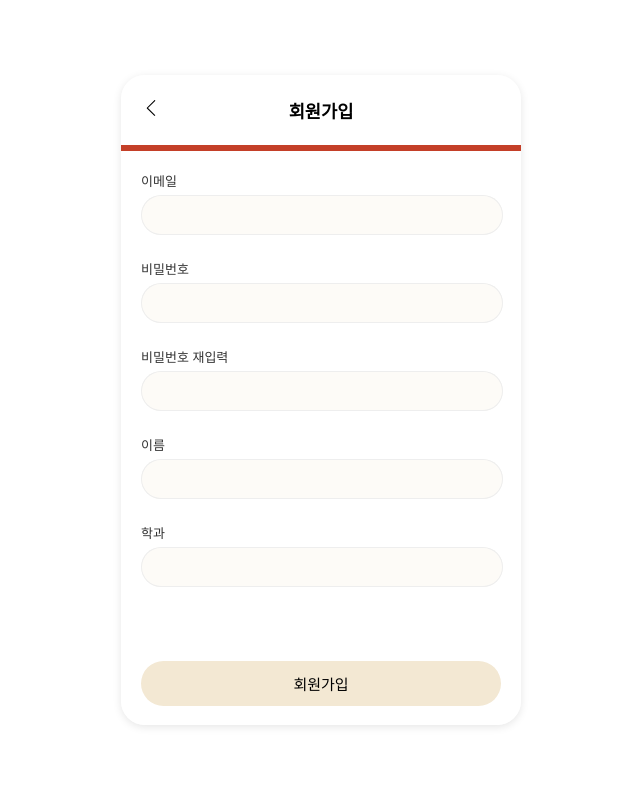
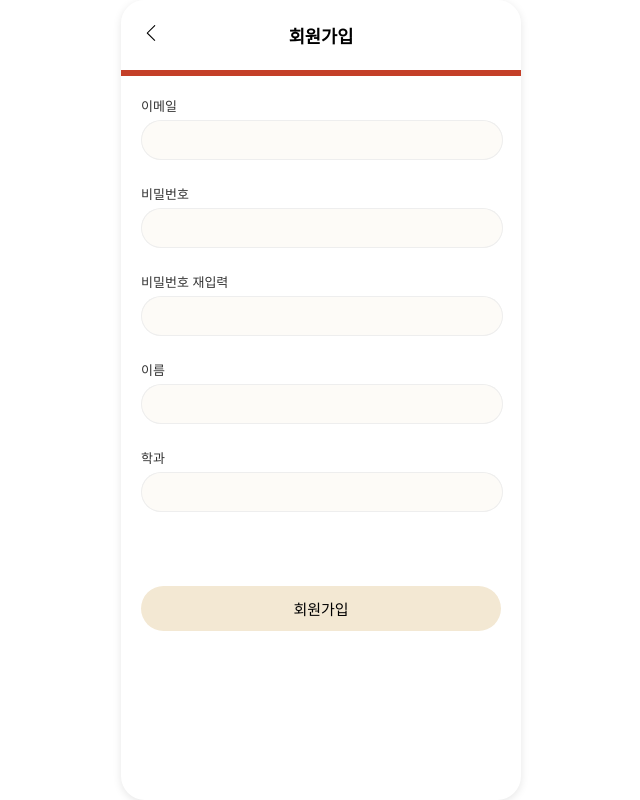
Before and after one commit to Seongjun-Bang/9room-univ-toy-project-1, a React (Create React App) app in the folder toy-project/: page /Register in a window 1280 px wide. Shown: the whole page, without its empty margins (319-959 px from the left). Built offline with nearby package versions, Linux system fonts and the light colour scheme.

Commit message:
소숫점 + app.css수정

```diff
--- a/toy-project/src/App.css
+++ b/toy-project/src/App.css
@@ -12,7 +12,7 @@ body {
   transform: translate(-50%, -50%);
 
   width: 400px;
-  height: 650px;
+  height: 800px;
   margin: 0;                /* 기존 35px auto 제거 */
   box-shadow: 0 2px 8px rgba(0, 0, 0, 0.1);
   border-radius: 24px;
--- a/toy-project/src/components/Header.js
+++ b/toy-project/src/components/Header.js
@@ -1,6 +1,6 @@
 import React from 'react';
-import './css/Header.css';
-//import './css/header.css';
+// import './css/Header.css';
+import './css/header.css';
 import { SlArrowLeft } from "react-icons/sl";
 
 
--- a/toy-project/src/components/community.js
+++ b/toy-project/src/components/community.js
@@ -116,7 +116,7 @@ const Community = () => {
               </div>
               <div className="post-title">{post.title}</div>
               <div className="post-preview">
-                조회수: {post.viewCount /2  ?? 0}
+                조회수: {Math.floor(post.viewCount / 2) ?? 0}
               </div>
               <div className="post-footer">
                 <div className="post-icons">
```
